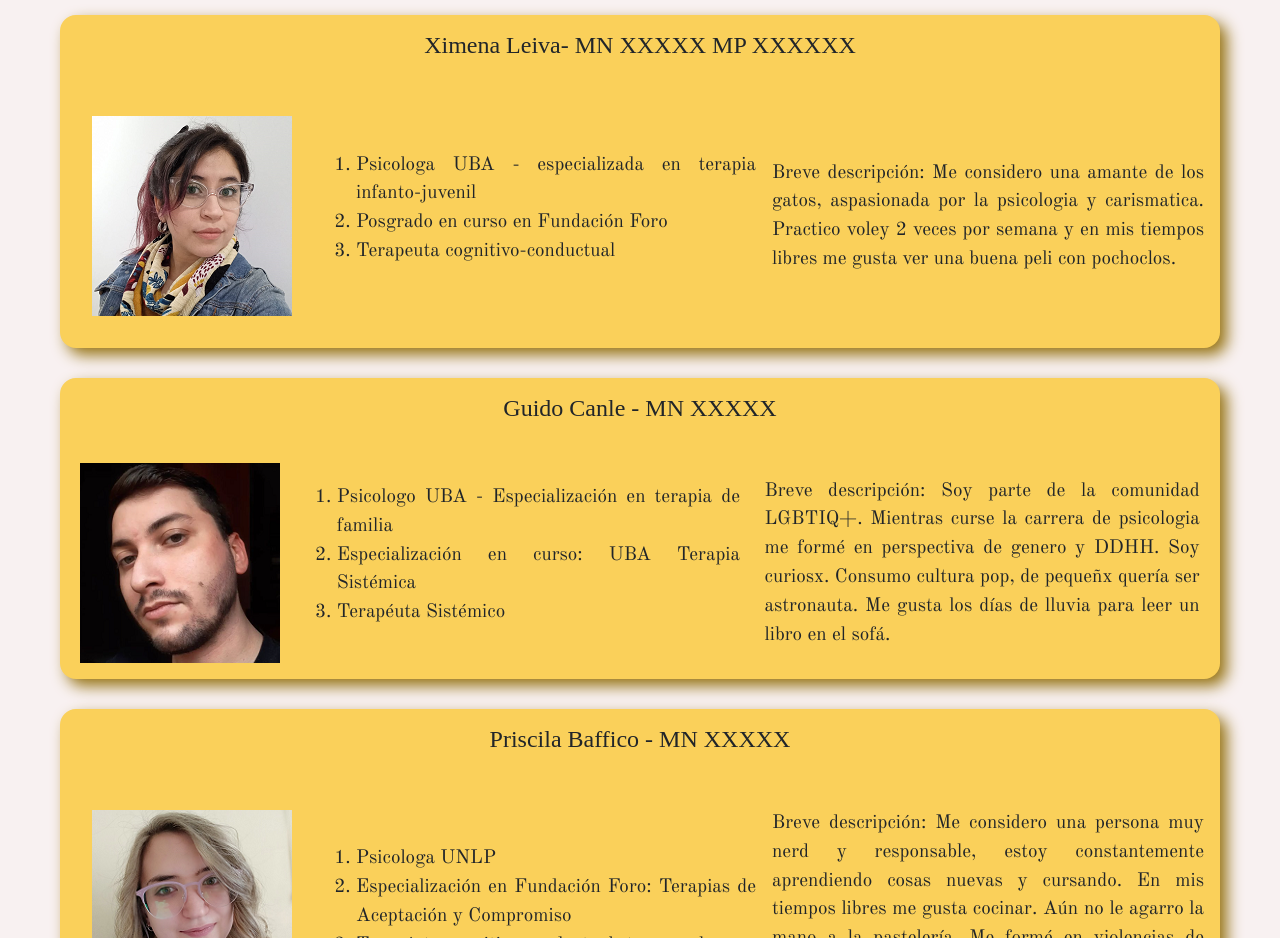
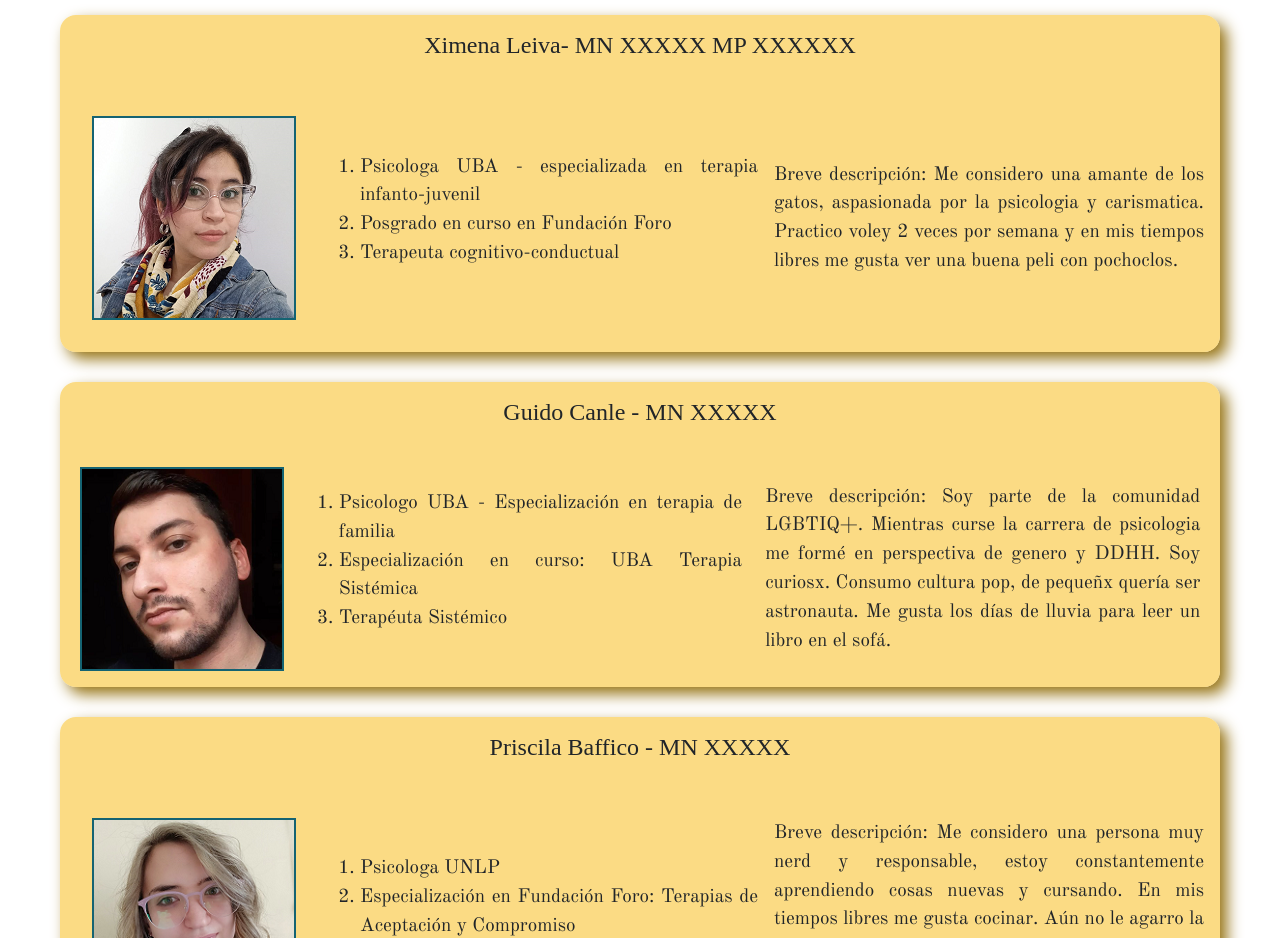
Before and after one commit to sofialazetera/asTerapeutica, a website: page nuestros-profesionales.html in a window 1280 px wide. Shown: the part 281-1219 px from the top of the page. Drawn offline with nearby package versions, Linux system fonts and the light colour scheme; a web font is replaced by a local one.

Commit message:
agregue estilo a las imagenes de nuestros profesionales y modifique el color de la variable colorClaro

```diff
--- a/nuestros-profesionales.html
+++ b/nuestros-profesionales.html
@@ -67,7 +67,7 @@
                 </div>
                <div class="contenedor__flex">
                     <div class="padd">
-                        <img src="imagenes/terapeutas/ximena-leiva-terapeuta.png" alt="Ximena Leiva Terapeuta infanto-juvenil">
+                        <img class="contenedor__imagen" src="imagenes/terapeutas/ximena-leiva-terapeuta.png" alt="Ximena Leiva Terapeuta infanto-juvenil">
                     </div>
                     <div class="contenedor__caja">
                         <ol>
@@ -88,7 +88,7 @@
                 </div>
                <div class="contenedor__flex">
                     <div>
-                        <img src="imagenes/terapeutas/guido-canle-terapeuta.png" alt="Guido Canle terapeuta sistémico">
+                        <img class="contenedor__imagen" src="imagenes/terapeutas/guido-canle-terapeuta.png" alt="Guido Canle terapeuta sistémico">
                     </div>
                     <div class="contenedor__caja">
                         <ol>
@@ -109,7 +109,7 @@
                 </div>
                <div class="contenedor__flex">
                     <div class="padd">
-                        <img src="imagenes/terapeutas/priscila-baffico-terapeuta.png" alt="Priscila Baffico terapeuta cognitivo-conductual" >
+                        <img class="contenedor__imagen" src="imagenes/terapeutas/priscila-baffico-terapeuta.png" alt="Priscila Baffico terapeuta cognitivo-conductual" >
                     </div>
                     <div class="contenedor__caja">
                         <ol>
--- a/scss/_contenido.scss
+++ b/scss/_contenido.scss
@@ -21,6 +21,9 @@
             .contenedor__caja{
                 width: 80%;
                 padding-top: 1rem;
+            }
+            .contenedor__imagen{
+                border:$ColorAzul 2px solid ;
             }
         }
 }
--- a/scss/_variables.scss
+++ b/scss/_variables.scss
@@ -1,4 +1,4 @@
-$colorClaro: #F8F1F1;
+$colorClaro: #ffffff;
 $ff_title: 'Gentium Basic', serif;
 $ColorAzul: #156372;
-$ColorAmarillo: #fad05a;
+$ColorAmarillo: #facf5abe;
```
Also changed, not shown: css/style.css.
